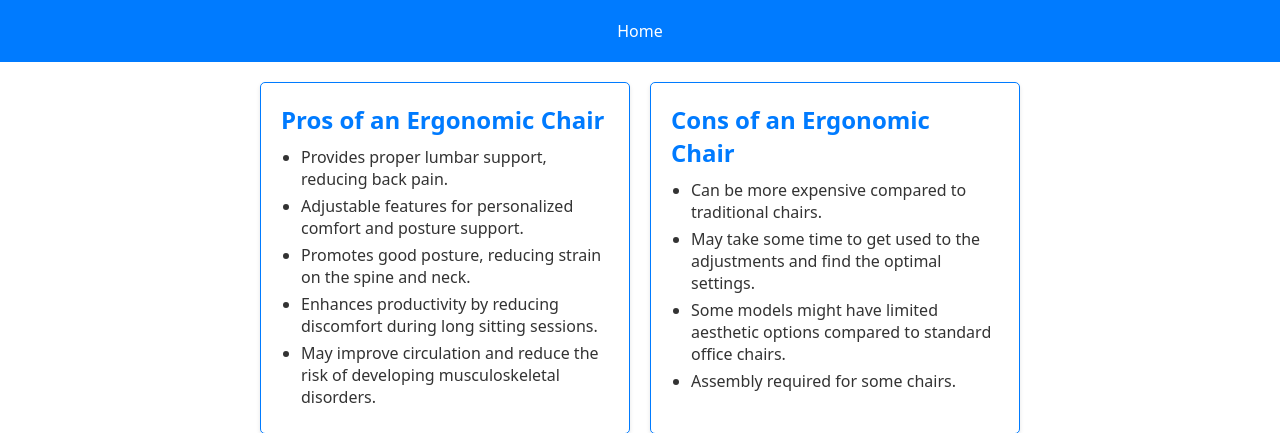
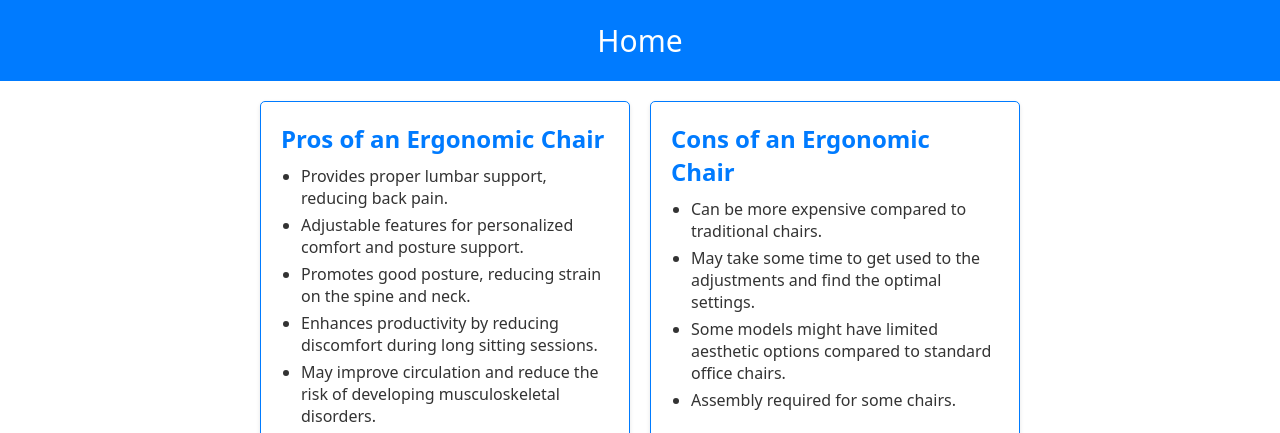
Before and after one commit to roc-ica/l3-pro-3-ergowijzer-dumble, a PHP site: page /product-1.html in a window 1280 px wide. Shown: the top 433 px of the page. Run offline with PHP 8.4, Linux system fonts and the light colour scheme.

Commit message:
Navabr for alk the pages is fixed

```diff
--- a/assets/style-2.css
+++ b/assets/style-2.css
@@ -42,6 +42,65 @@ h2 {
     color: var(--primary-color);
     font-size: 1.5em;
     margin-bottom: 10px;
+}
+
+nav {
+  text-align: center;
+}
+
+nav a {
+  margin: 0 30px;
+  text-decoration: none;
+  color: #fff;
+  font-size: 30px;
+  transition: color 0.3s ease;
+  /* Add transition for smooth color change */
+}
+
+nav a:hover {
+  color: #cbcbcb;
+}
+
+
+/* Define the animation */
+@keyframes underline {
+  from {
+    width: 0;
+  }
+
+  to {
+    width: 100%;
+  }
+}
+
+/* Apply the animation to the links and button */
+nav a,
+.dropbtn {
+  position: relative;
+  text-decoration: none;
+  color: #000;
+}
+
+/* Add the underline effect */
+nav a::after,
+.dropbtn::after {
+  content: '';
+  position: absolute;
+  bottom: -2px;
+  /* Adjust as needed */
+  left: 0;
+  width: 0;
+  height: 2px;
+  /* Adjust thickness */
+  background-color: #000;
+  /* Change to your preferred underline color */
+  transition: width 0.3s ease;
+}
+
+/* Trigger the underline animation on hover */
+nav a:hover::after,
+.dropbtn:hover::after {
+  width: 100%;
 }
 
 ul {
--- a/product-1.html
+++ b/product-1.html
@@ -1,15 +1,17 @@
 <!DOCTYPE html>
 <html lang="en">
+
 <head>
     <meta charset="UTF-8">
     <meta name="viewport" content="width=device-width, initial-scale=1.0">
     <title>Ergonomic Chair</title>
     <link rel="stylesheet" href="assets/style-2.css">
 </head>
+
 <body>
     <header>
         <nav>
-          <a href="index.html" class="magic-hover magic-hover__square">Home</a>
+            <a href="index.html" class="magic-hover magic-hover__square underline-animation">Home</a>
         </nav>
     </header>
     <div class="dynamic-background">
@@ -57,7 +59,8 @@
 
         <section id="why-buy">
             <h2>Why You Should Buy an Ergonomic Chair</h2>
-        <p>Ergonomic chairs are designed with your health and comfort in mind. Investing in one can lead to numerous benefits:</p>
+            <p>Ergonomic chairs are designed with your health and comfort in mind. Investing in one can lead to numerous
+                benefits:</p>
             <ul>
                 <li>Improved posture, reducing the risk of developing back and neck pain.</li>
                 <li>Increased productivity and focus by minimizing discomfort during long work hours.</li>
@@ -71,7 +74,8 @@
             <p>An ergonomic chair is good for you because:</p>
             <ul>
                 <li>It supports the natural curvature of your spine, preventing strain and fatigue.</li>
-            <li>Adjustable armrests and seat height promote proper posture, reducing the risk of developing musculoskeletal disorders.</li>
+                <li>Adjustable armrests and seat height promote proper posture, reducing the risk of developing
+                    musculoskeletal disorders.</li>
                 <li>Encourages movement and flexibility, preventing stiffness during prolonged sitting.</li>
                 <li>Helps alleviate existing back pain and discomfort associated with poor sitting habits.</li>
             </ul>
@@ -92,4 +96,5 @@
         <p class="magic-hover magic-hover__square">Disclaimer</p>
     </footer>
 </body>
+
 </html>
--- a/product-2.html
+++ b/product-2.html
@@ -9,7 +9,7 @@
 <body>
     <header>
         <nav>
-          <a href="index.html" class="magic-hover magic-hover__square">Home</a>
+            <a href="index.html" class="magic-hover magic-hover__square underline-animation">Home</a>
         </nav>
     </header>
     <div class="dynamic-background">
--- a/product-3.html
+++ b/product-3.html
@@ -9,7 +9,7 @@
 <body>
     <header>
         <nav>
-          <a href="index.html" class="magic-hover magic-hover__square">Home</a>
+            <a href="index.html" class="magic-hover magic-hover__square underline-animation">Home</a>
         </nav>
     </header>
     <div class="dynamic-background">
```
Lines whose indentation alone changed are shown as unchanged.
